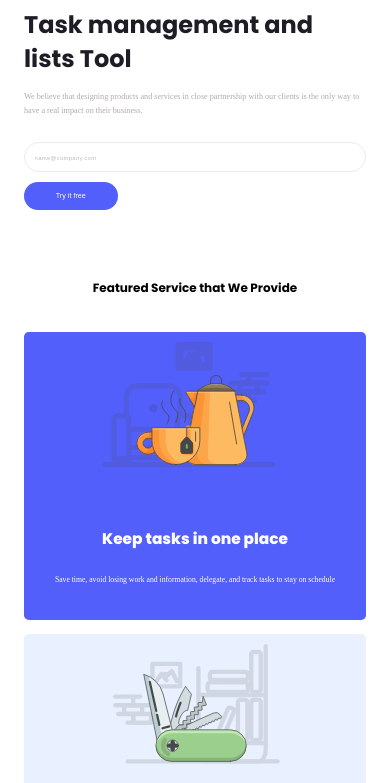
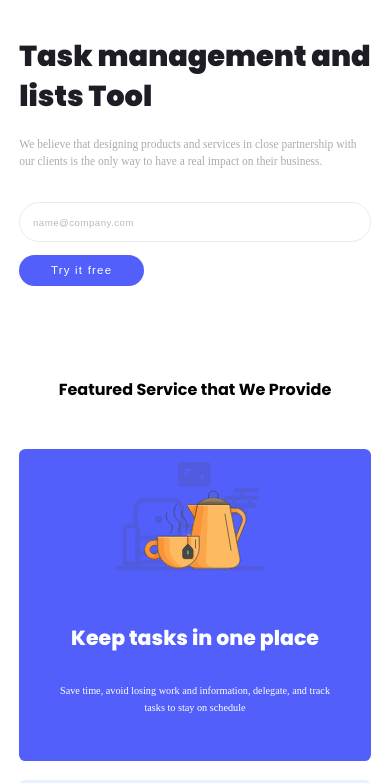
Before and after one commit to KMS74/Taskia, a website: page index.html in a window 390 px wide. Shown: the part 61-844 px from the top of the page. Drawn offline with Linux system fonts and the light colour scheme; files whose address does not match are found by name; a web font is replaced by a local one.

Commit message:
improve responsive

```diff
--- a/sass/base/_base.scss
+++ b/sass/base/_base.scss
@@ -15,7 +15,7 @@ html {
     font-size: 50%;
   }
   @include responsive(phone) {
-    font-size: 30%;
+    font-size: 40%;
   }
   @include responsive(big-desktop) {
     font-size: 75%;
@@ -34,4 +34,8 @@ body {
     max-width: calc(100% - 10rem);
     margin: 0 auto;
   }
+  @include responsive(phone) {
+    max-width: calc(100% - 6rem);
+    margin: 0 auto;
+  }
 }
--- a/sass/base/_typography.scss
+++ b/sass/base/_typography.scss
@@ -6,14 +6,18 @@
   text-align: left;
   @include responsive(tab-port) {
     font-size: 5rem;
-    font-weight: bold;
     text-align: left;
+    padding-right: 5rem;
+  }
+  @include responsive(phone) {
+    padding-right: 0;
+    font-size: 4.5rem;
   }
 }
 
 .heading-secondary {
   font-size: 4.5rem;
-  font-weight: bold;
+  font-weight: 700;
   line-height: 1.33;
   @include responsive(tab-port) {
     font-size: 2.5rem;
@@ -22,7 +26,7 @@
 }
 .heading-tertiarya {
   font-size: 3.5rem;
-  font-weight: bold;
+  font-weight: 700;
   line-height: 1.2;
   color: $dark;
   text-align: center;
@@ -37,6 +41,6 @@ p.paragraph {
   line-height: 1.75;
   color: $greyish;
   @include responsive(tab-port) {
-    font-size: 1.7rem;
+    font-size: 1.8rem;
   }
 }
--- a/sass/components/_avatar.scss
+++ b/sass/components/_avatar.scss
@@ -36,6 +36,9 @@
       top: 7rem;
       right: 10rem;
     }
+    @include responsive(phone) {
+      right: 3rem;
+    }
   }
   &--top-left {
     position: absolute;
@@ -45,6 +48,9 @@
       top: 9rem;
       left: 10rem;
     }
+    @include responsive(phone) {
+      left: 3rem;
+    }
   }
   &--middle-right {
     position: absolute;
@@ -52,6 +58,9 @@
     right: 30rem;
     @include responsive(tab-port) {
       right: 18rem;
+    }
+    @include responsive(phone) {
+      right: 7rem;
     }
   }
   &--middle-left {
@@ -61,6 +70,10 @@
     @include responsive(tab-port) {
       left: 18rem;
     }
+    @include responsive(phone) {
+      left: 7rem;
+    }
+
   }
   &--bottom-right {
     position: absolute;
@@ -68,6 +81,9 @@
     right: 15rem;
     @include responsive(tab-port) {
       right: 10rem;
+    }
+    @include responsive(phone) {
+      right: 3rem;
     }
   }
   &--bottom-left {
@@ -77,5 +93,8 @@
     @include responsive(tab-port) {
       left: 10rem;
     }
+    @include responsive(phone) {
+      left: 3rem;
+    }
   }
 }
--- a/sass/components/_button.scss
+++ b/sass/components/_button.scss
@@ -8,13 +8,12 @@
     min-width: 15rem;
     padding: 1.5rem 2.5rem;
     background-color: #fff;
-    font-size: 1.6rem;
+    font-size: 1.7rem;
     color: $primary-color;
     border: 2px solid $primary-color;
     @include responsive(tab-port) {
-      font-size: 1.4rem;
       padding: 1rem 2rem;
-      min-width: 10rem;
+      min-width: 12rem;
       border: 1px solid $primary-color;
     }
   }
@@ -27,9 +26,8 @@
     font-size: 1.8rem;
     letter-spacing: 2px;
     @include responsive(tab-port) {
-      font-size: 1.5rem;
-      // padding: 1.5rem 2.5rem;
-      letter-spacing: 0;
+      padding: 1.5rem 2.5rem;
+      letter-spacing: 1.2px;
     }
   }
 }
--- a/sass/components/_card.scss
+++ b/sass/components/_card.scss
@@ -14,6 +14,9 @@
     width: 80%;
     @include responsive(tab-port) {
       width: 70%;
+    }
+    @include responsive(phone) {
+      width: 60%;
     }
   }
   &__title {
--- a/sass/components/_try-free.scss
+++ b/sass/components/_try-free.scss
@@ -18,10 +18,9 @@
     transition: all 0.3s;
     @include responsive(tab-port) {
       width: 100%;
-      // padding: 1.5rem;
       border: 1px solid $smoke-white;
       margin-right: 0;
-      font-size: 1.5rem;
+      font-size: 1.7rem;
     }
   }
   &__input::placeholder {
@@ -31,9 +30,7 @@
     letter-spacing: 0.08rem;
     text-align: left;
     color: $dark-85;
-    @include responsive(tab-port) {
-      font-size: 1.2rem;
-    }
+
   }
   &__input:focus {
     border-color: $primary-color;
--- a/sass/layout/_fotter.scss
+++ b/sass/layout/_fotter.scss
@@ -1,5 +1,6 @@
 .footer {
   @include flex-container(column, nowrap, initial, center);
+
   min-height: 30rem;
   & div > * {
     @include responsive(tab-port) {
--- a/sass/layout/_header.scss
+++ b/sass/layout/_header.scss
@@ -7,7 +7,7 @@
     color: $primary-color;
     font-weight: 600;
     @include responsive(tab-port) {
-      font-size: 3rem;
+      font-size: 3.4rem;
     }
   }
 }
--- a/sass/pages/_home-page.scss
+++ b/sass/pages/_home-page.scss
@@ -25,6 +25,15 @@
     }
     @include responsive(phone) {
       display: none;
+    }
+  }
+  & p.paragraph {
+    @include responsive(tab-port) {
+      padding-right: 10rem;
+      line-height: 1.5
+    }
+    @include responsive(phone) {
+      padding-right: 0;
     }
   }
 }
@@ -87,5 +96,8 @@
     @include responsive(tab-port) {
       font-size: 5rem;
     }
+    @include responsive(phone) {
+      font-size: 4rem;
+    }
   }
 }
```
Also changed, not shown: css/style.css.
